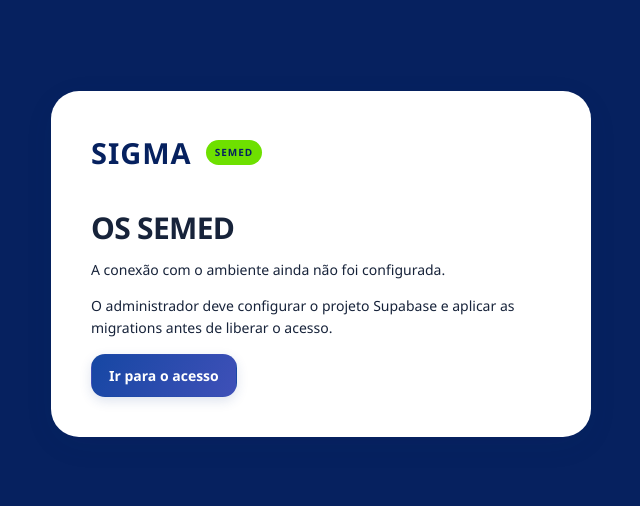
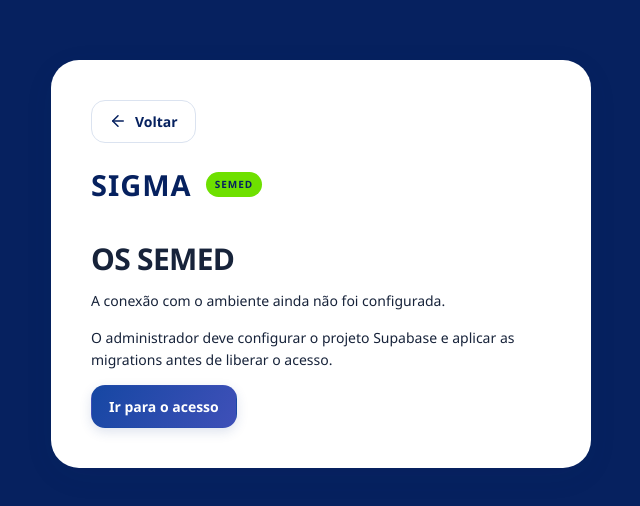
Before and after one commit to michaelrave1/SIGAS-SISTEMA-INTEGRADO-DE-GESTAO-DE-ATENDIMENTO---SEMED-, a Next.js app: page /configuracao in a window 1280 px wide. Shown: the part 136-642 px from the top of the page, without its empty margins (319-959 px from the left). Built offline with nearby package versions, Linux system fonts and the light colour scheme.

Commit message:
botao voltar + padronização

```diff
--- a/src/app/configuracao/page.tsx
+++ b/src/app/configuracao/page.tsx
@@ -1,8 +1,10 @@
 import Link from "next/link";
+import { BackButton } from "@/components/back-button";
 export default function Setup() {
   return (
     <main className="access-page">
       <section className="access-card">
+        <BackButton fallback="/login" />
         <span className="brand">
           SIGMA <b>SEMED</b>
         </span>
--- a/src/app/error.tsx
+++ b/src/app/error.tsx
@@ -1,7 +1,9 @@
 "use client";
+import { BackButton } from "@/components/back-button";
 export default function ErrorPage({ reset }: { reset: () => void }) {
   return (
     <section className="card">
+      <BackButton standalone />
       <h1>Não foi possível concluir</h1>
       <p>Tente novamente. Se o problema persistir, informe o administrador.</p>
       <button onClick={reset}>Tentar novamente</button>
--- a/src/app/globals.css
+++ b/src/app/globals.css
@@ -1081,3 +1081,6 @@ tbody tr:hover td { background: #f6f8ff; }
 @media (prefers-reduced-motion: reduce) {
   button, .button, input, select, textarea, .sidebar nav a { transition: none; }
 }
+.back-button { flex-shrink: 0; }
+.login-form .back-button { width: auto; margin-bottom: 24px; }
+.access-card > .back-button { margin-bottom: 20px; }
--- a/src/app/not-found.tsx
+++ b/src/app/not-found.tsx
@@ -1,11 +1,11 @@
-import Link from "next/link";
+import { BackButton } from "@/components/back-button";
 export default function NotFound() {
   return (
     <main className="access-page">
       <section className="access-card">
         <h1>Registro não encontrado</h1>
         <p>O registro não existe ou não está disponível para seu vínculo.</p>
-        <Link href="/">Voltar ao início</Link>
+        <BackButton standalone />
       </section>
     </main>
   );
--- a/src/app/sem-acesso/page.tsx
+++ b/src/app/sem-acesso/page.tsx
@@ -1,8 +1,10 @@
 import { logout } from "@/app/actions";
+import { BackButton } from "@/components/back-button";
 export default function NoAccess() {
   return (
     <main className="access-page">
       <section className="access-card">
+        <BackButton fallback="/login" />
         <span className="brand">
           SIGMA <b>SEMED</b>
         </span>
--- /dev/null
+++ b/src/components/back-button.tsx
@@ -0,0 +1,32 @@
+"use client";
+
+import { useRouter } from "next/navigation";
+import { ArrowLeft } from "lucide-react";
+import { createContext, useContext } from "react";
+
+export const BackButtonContext = createContext(false);
+
+export function BackButton({
+  fallback = "/",
+  standalone = false,
+}: {
+  fallback?: string;
+  standalone?: boolean;
+}) {
+  const router = useRouter();
+  const hasHeaderButton = useContext(BackButtonContext);
+  if (standalone && hasHeaderButton) return null;
+  return (
+    <button
+      type="button"
+      className="secondary back-button"
+      onClick={() => {
+        if (window.history.length > 1) router.back();
+        else router.push(fallback);
+      }}
+    >
+      <ArrowLeft size={18} aria-hidden="true" />
+      Voltar
+    </button>
+  );
+}
--- a/src/components/ui.tsx
+++ b/src/components/ui.tsx
@@ -1,10 +1,7 @@
 import Link from "next/link";
 import { queryLimits } from "@/lib/application-config";
 import { orderStatusNames } from "@/lib/domain";
-import {
-  actionErrorMessages,
-  isActionErrorCode,
-} from "@/lib/action-result";
+import { actionErrorMessages, isActionErrorCode } from "@/lib/action-result";
 export function Heading({
   title,
   description,
@@ -14,7 +11,6 @@ export function Heading({
 }) {
   return (
     <div className="heading">
-      <p className="eyebrow">OS SEMED</p>
       <h1>{title}</h1>
       <p className="muted">{description}</p>
     </div>
```
Also changed, not shown: src/app/login/page.tsx (+20 -8 lines), src/components/shell.tsx (+5 -24 lines), 1 other file (tests, documents, lock files or other folders).
